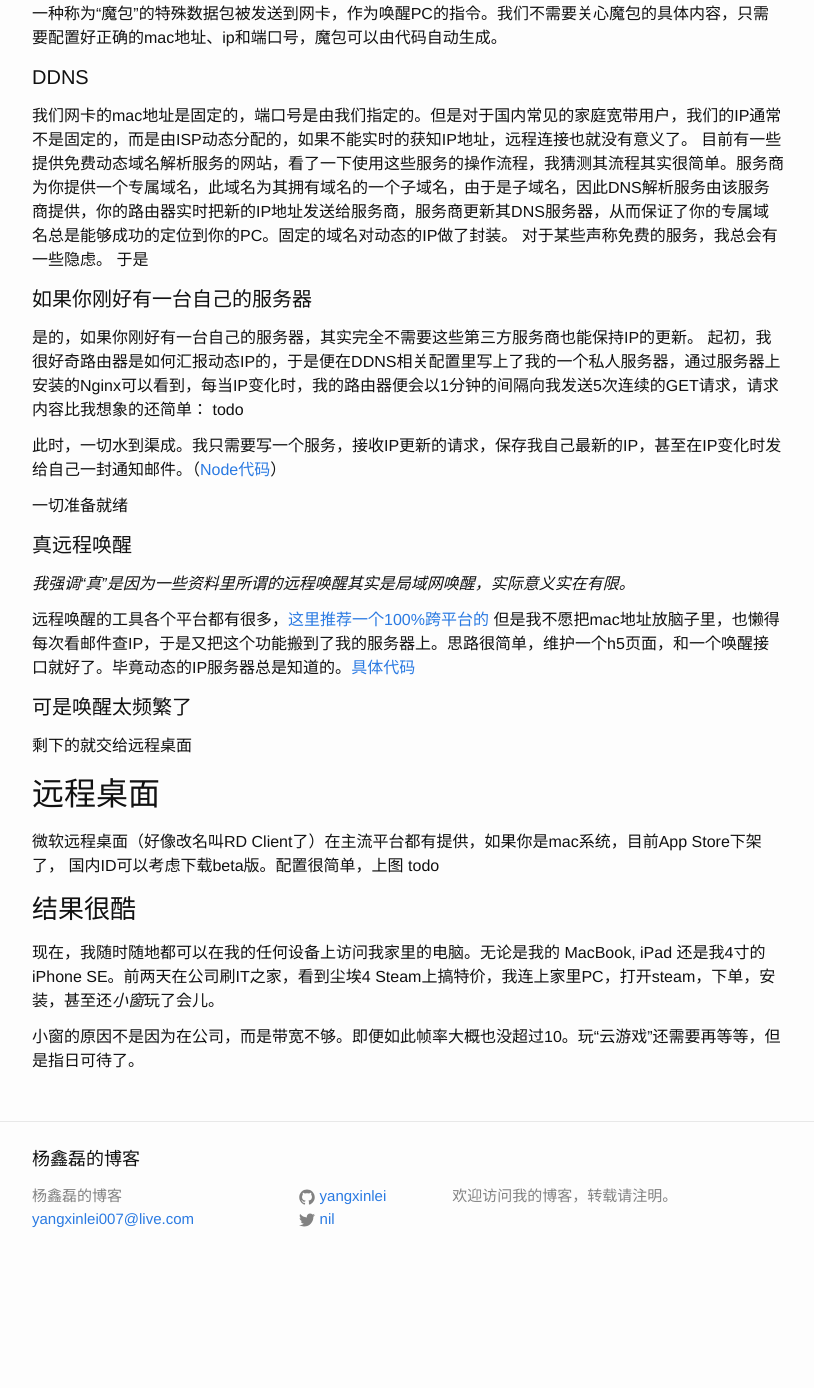
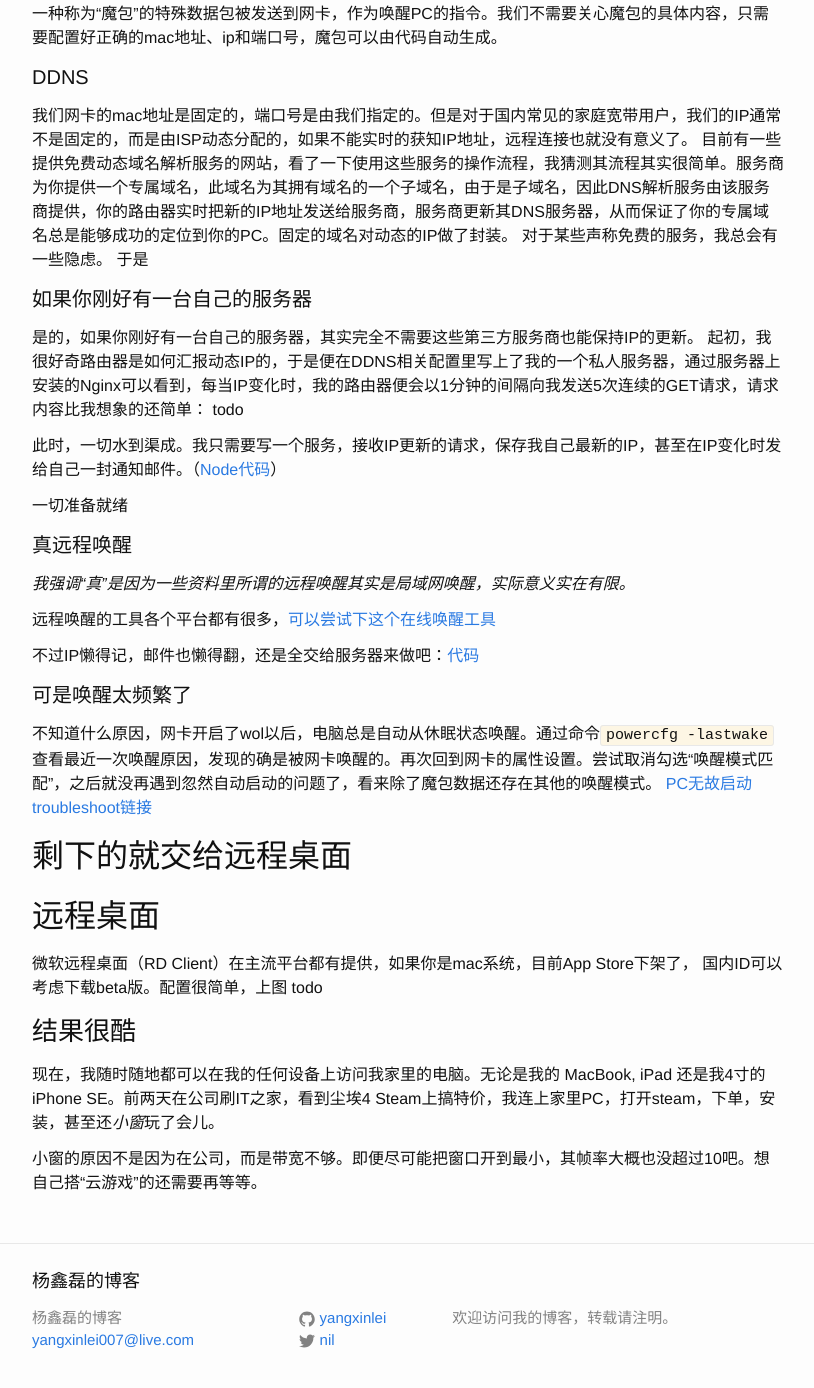
Before and after one commit to YangXinlei/yangxinlei.github.io, a Jekyll site: the page built from _posts/2018-10-20-wake on lan，ddns 和 真·远程桌面.md, in a window 1280 px wide and 1400 px high, scrolled down 983 px. Shown: the top 1388 px of the window, without its empty margins (232-1046 px from the left). Built offline with Jekyll 4.4.1, drawn with Linux system fonts in a browser that asks for light colours; before the commit the page ends 2261 px from its top, so only the background shows below that; some of the changed text lies outside the part shown.

Commit message:
填几句博客

```diff
--- a/_posts/2018-10-20-wake on lan，ddns 和 真·远程桌面.md
+++ b/_posts/2018-10-20-wake on lan，ddns 和 真·远程桌面.md
@@ -1,11 +1,11 @@
 ---
 layout: post
-title:  "wake on lan，ddns 和 真·远程桌面"
+title:  "Wake on Lan，DDNS 和 真·远程桌面"
 date:   2018-10-20 23:51:22 +0800
 categories: develop
 ---
 
-今天折腾出来一个很好玩的事情，分享一下
+最近折腾出来一个很好玩的事情，分享一下
 现在，我可以自由的*开关*我的电脑，随时在不同设备上访问和使用，实在方便。
 
 ~按照先例~，先列大纲，慢慢填
@@ -35,12 +35,15 @@ BIOS的UI终于从“DOS”进化到了“Vista”,我现在使用的主板是
 ### 唤醒PC
 
 一种称为“魔包”的特殊数据包被发送到网卡，作为唤醒PC的指令。我们不需要关心魔包的具体内容，只需要配置好正确的mac地址、ip和端口号，魔包可以由代码自动生成。
+
 #### DDNS
 
 我们网卡的mac地址是固定的，端口号是由我们指定的。但是对于国内常见的家庭宽带用户，我们的IP通常不是固定的，而是由ISP动态分配的，如果不能实时的获知IP地址，远程连接也就没有意义了。
 目前有一些提供免费动态域名解析服务的网站，看了一下使用这些服务的操作流程，我猜测其流程其实很简单。服务商为你提供一个专属域名，此域名为其拥有域名的一个子域名，由于是子域名，因此DNS解析服务由该服务商提供，你的路由器实时把新的IP地址发送给服务商，服务商更新其DNS服务器，从而保证了你的专属域名总是能够成功的定位到你的PC。固定的域名对动态的IP做了封装。 对于某些声称免费的服务，我总会有一些隐虑。
 于是
-#### 如果你刚好有一台自己的服务器 ####
+
+#### 如果你刚好有一台自己的服务器
+
 是的，如果你刚好有一台自己的服务器，其实完全不需要这些第三方服务商也能保持IP的更新。
 起初，我很好奇路由器是如何汇报动态IP的，于是便在DDNS相关配置里写上了我的一个私人服务器，通过服务器上安装的Nginx可以看到，每当IP变化时，我的路由器便会以1分钟的间隔向我发送5次连续的GET请求，请求内容比我想象的还简单：
 todo
@@ -53,17 +56,20 @@ todo
 
 *我强调“真”是因为一些资料里所谓的远程唤醒其实是局域网唤醒，实际意义实在有限。*
 
-远程唤醒的工具各个平台都有很多，[这里推荐一个100%跨平台的](https://www.depicus.com/wake-on-lan/woli)
-但是我不愿把mac地址放脑子里，也懒得每次看邮件查IP，于是又把这个功能搬到了我的服务器上。思路很简单，维护一个h5页面，和一个唤醒接口就好了。毕竟动态的IP服务器总是知道的。[具体代码](todo)
+远程唤醒的工具各个平台都有很多，[可以尝试下这个在线唤醒工具](https://www.depicus.com/wake-on-lan/woli)
 
+不过IP懒得记，邮件也懒得翻，还是全交给服务器来做吧：[代码](todo)
 
 #### 可是唤醒太频繁了
 
-剩下的就交给远程桌面
+不知道什么原因，网卡开启了wol以后，电脑总是自动从休眠状态唤醒。通过命令`powercfg -lastwake`查看最近一次唤醒原因，发现的确是被网卡唤醒的。再次回到网卡的属性设置。尝试取消勾选“唤醒模式匹配”，之后就没再遇到忽然自动启动的问题了，看来除了魔包数据还存在其他的唤醒模式。
+[PC无故启动troubleshoot链接](https://www.howtogeek.com/122954/how-to-prevent-your-computer-from-waking-up-accidentally/)
+
+## 剩下的就交给远程桌面
 
 ## 远程桌面
 
-微软远程桌面（好像改名叫RD Client了）在主流平台都有提供，如果你是mac系统，目前App Store下架了， 国内ID可以考虑下载beta版。配置很简单，上图
+微软远程桌面（RD Client）在主流平台都有提供，如果你是mac系统，目前App Store下架了， 国内ID可以考虑下载beta版。配置很简单，上图
 todo
 
 
@@ -71,4 +77,4 @@ todo
 
 现在，我随时随地都可以在我的任何设备上访问我家里的电脑。无论是我的 MacBook, iPad 还是我4寸的iPhone SE。前两天在公司刷IT之家，看到尘埃4 Steam上搞特价，我连上家里PC，打开steam，下单，安装，甚至还*小窗*玩了会儿。
 
-小窗的原因不是因为在公司，而是带宽不够。即便如此帧率大概也没超过10。玩“云游戏”还需要再等等，但是指日可待了。
+小窗的原因不是因为在公司，而是带宽不够。即便尽可能把窗口开到最小，其帧率大概也没超过10吧。想自己搭“云游戏”的还需要再等等。
```
